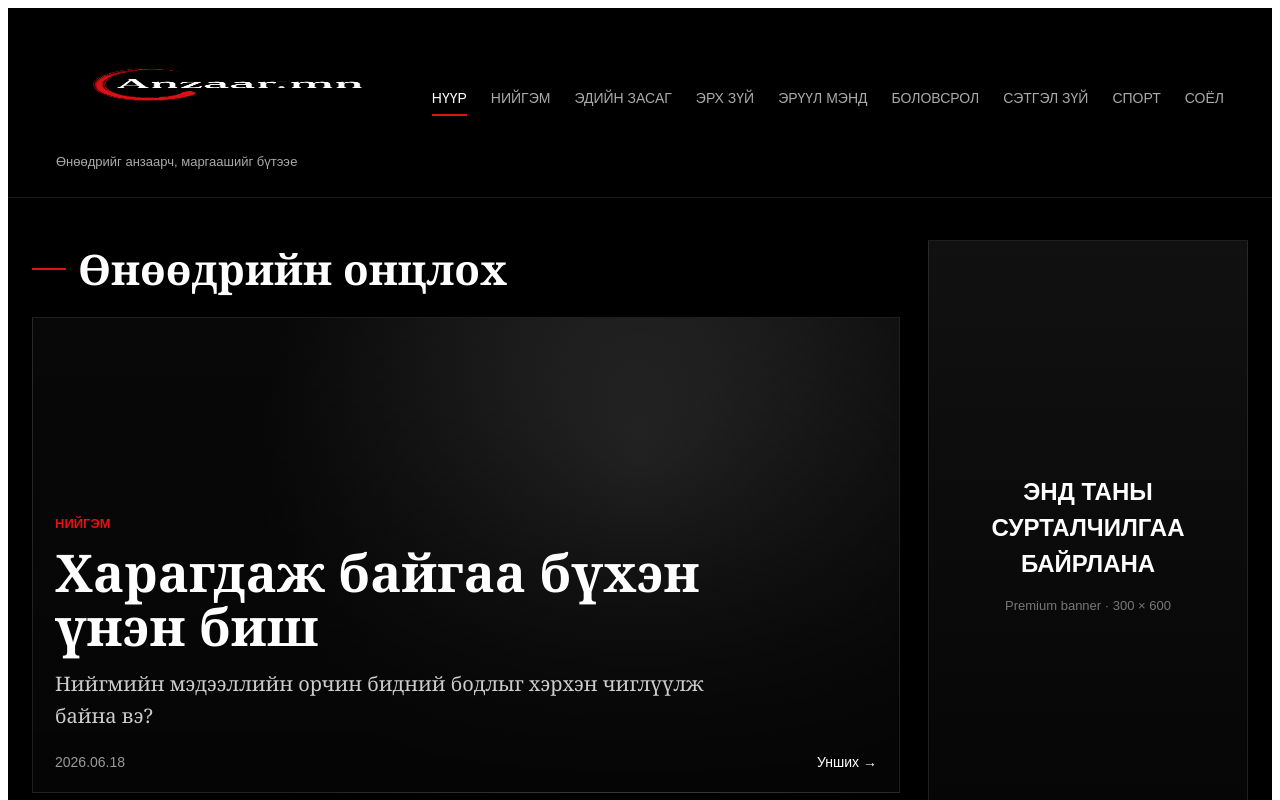
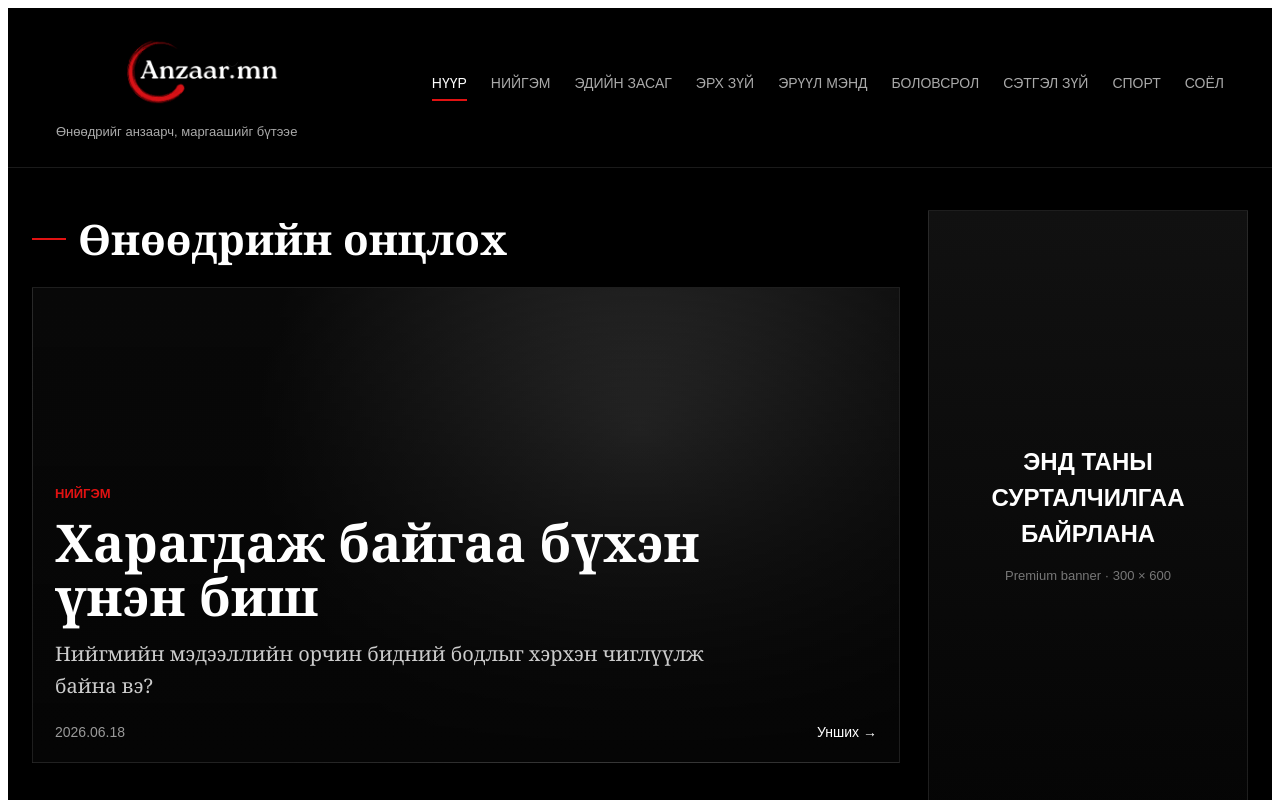
Before and after one commit to toogeemunkhtogtokh-ai/Anzaar-mn, a Next.js app: page / in a window 1280 px wide. Shown: the top 800 px of the page. Built offline with nearby package versions, Linux system fonts and the light colour scheme.

Commit message:
Update page.js

```diff
--- a/app/page.js
+++ b/app/page.js
@@ -56,11 +56,11 @@ export default function Home() {
               fontWeight:700,
               color:"#fff"
             }}>
-  <Image
-  src="/anzaar-logo.png"
+<Image
+  src="/anzaar-logo-horizontal.png"
   alt="Anzaar.mn Logo"
- width={340}
-height={100}
+  width={280}
+  height={70}
 />
             </div>
             <div style={{
```
